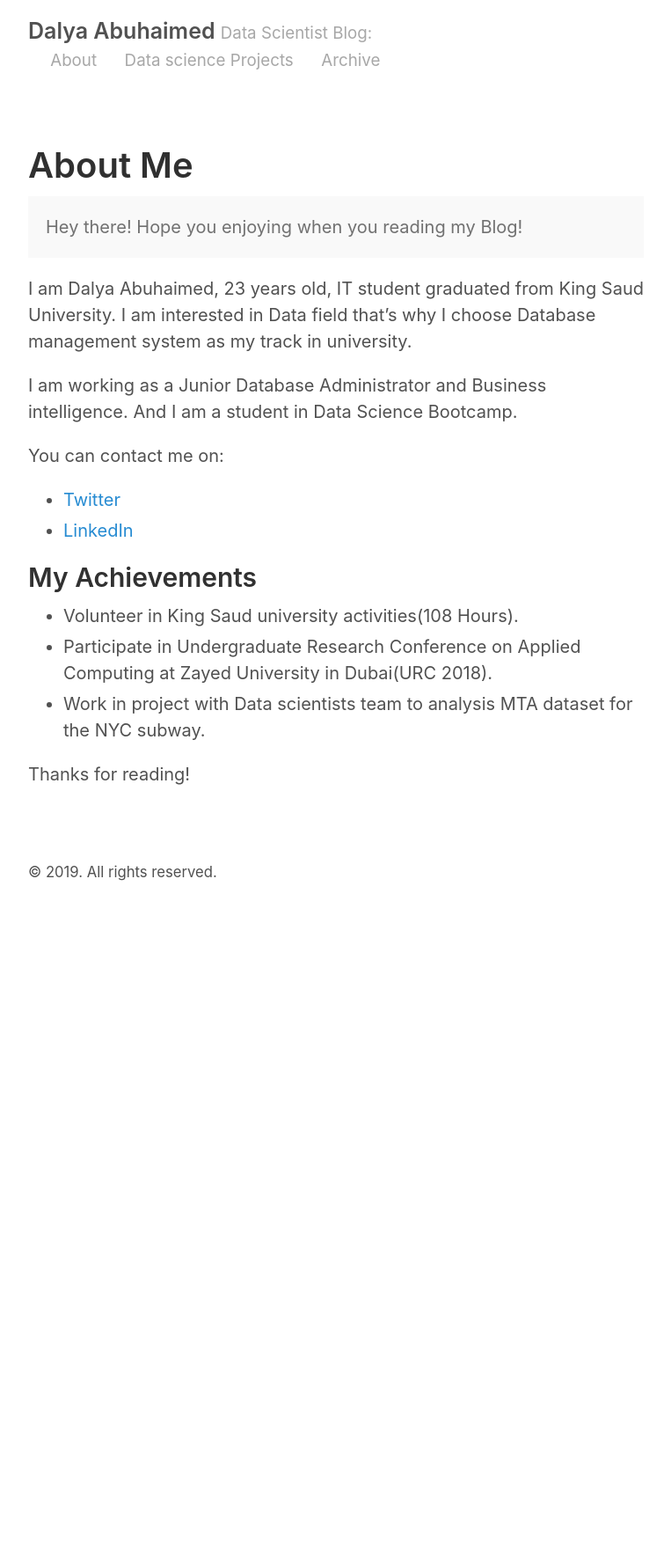
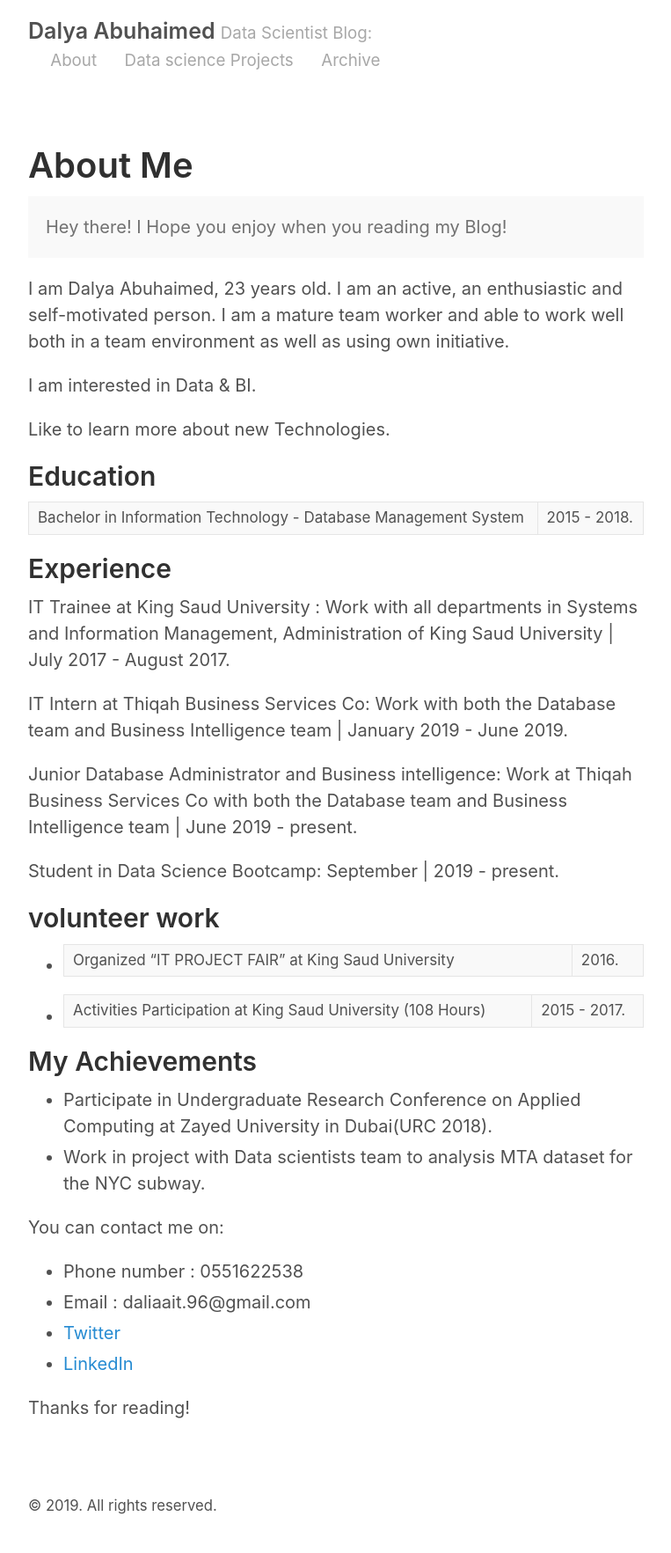
Before and after one commit to Daliait96/Daliait96.github.io, a Jekyll site: the page built from about.md, in a window 1280 px wide. Shown: the whole page at 88% size, without its empty margins (258-1021 px from the left). Built offline with Jekyll 4.4.1, drawn with Linux system fonts in a browser that asks for light colours; before the commit the page ends 1045 px from its top, so only the background shows below that.

Commit message:
Final changes

```diff
--- a/about.md
+++ b/about.md
@@ -6,24 +6,54 @@ title: About Me
 <p class="message">
 Hey there!
 
-Hope you enjoying when you reading my Blog!
+I Hope you enjoy when you reading my Blog!
 </p>
 
-I am Dalya Abuhaimed, 23 years old, IT student graduated from King Saud University. I am interested in Data field that's why I choose Database management system as my track in university.
+I am Dalya Abuhaimed, 23 years old. I am an active, an enthusiastic and self-motivated person. I am a mature team worker and able to work well both in a team environment as well as using own initiative.
 
-I am working as a Junior Database Administrator and Business intelligence. And I am a student in Data Science Bootcamp.
+I am interested in Data & BI.
+
+Like to learn more about new Technologies.
+
+
+## Education
+
+Bachelor in Information Technology - Database Management System  |  2015 - 2018.
+
+## Experience
+
+IT Trainee at King Saud University :
+Work with all departments in Systems and Information Management, Administration of King Saud University |  July 2017 - August 2017.
+
+
+IT Intern at Thiqah Business Services Co:
+Work with both the Database team and Business Intelligence team  |  January 2019 - June 2019.
+
+
+Junior Database Administrator and Business intelligence:
+Work at Thiqah Business Services Co with both the Database team and Business Intelligence team  |  June 2019 -  present.
+
+
+Student in Data Science Bootcamp:
+September   |  2019 -  present.
+
+## volunteer work
+
+* Organized "IT PROJECT FAIR" at King Saud University | 2016.
+* Activities Participation at King Saud University (108 Hours)  |  2015 - 2017.
+
+## My Achievements
+
+* Participate in Undergraduate Research Conference on Applied Computing at Zayed University in Dubai(URC 2018).
+* Work in project with Data scientists team to analysis MTA dataset for the NYC subway.
+
 
 You can contact me on:
 
+* Phone number : 0551622538
+* Email : daliaait.96@gmail.com
 * [Twitter](https://twitter.com/D_Abuhaimed)
 * [LinkedIn](https://www.linkedin.com/in/dalia-abuhaimed-344535162/)
 
 
-## My Achievements
-
-* Volunteer in King Saud university activities(108 Hours).
-* Participate in Undergraduate Research Conference on Applied Computing at Zayed University in Dubai(URC 2018).
-* Work in project with Data scientists team to analysis MTA dataset for the NYC subway.
-
-
 Thanks for reading!
```
